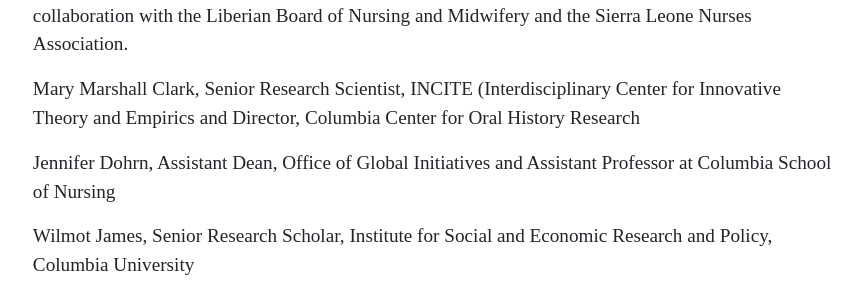
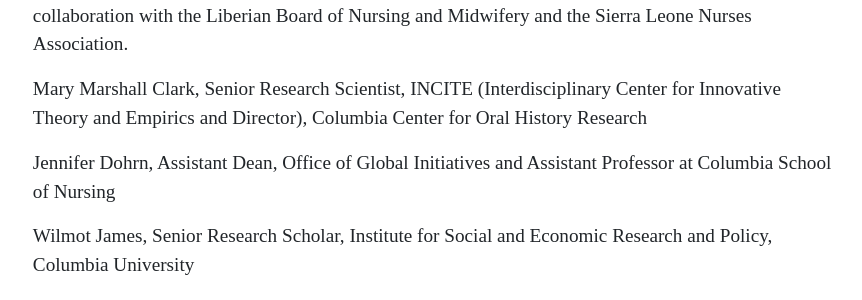
Before and after one commit to elotroalex/frontlines, a Jekyll site: the page built from pages/about.md, in a window 1280 px wide and 900 px high, scrolled down 1281 px. Shown: the part 182-482 px from the top of the window, without its empty margins (204-1066 px from the left). Built offline with Jekyll 4.4.1, drawn with Linux system fonts in a browser that asks for light colours; some web fonts are replaced.

Commit message:
corrected typos

```diff
--- a/pages/about.md
+++ b/pages/about.md
@@ -64,7 +64,7 @@
 
 Mary Marshall Clark, Senior Research Scientist, INCITE
 (Interdisciplinary Center for Innovative Theory and Empirics and
-Director, Columbia Center for Oral History Research
+Director), Columbia Center for Oral History Research
 
 Jennifer Dohrn, Assistant Dean, Office of Global Initiatives and
 Assistant Professor at Columbia School of Nursing
@@ -95,10 +95,9 @@
 
 Mina Shah, GS
 
-Research Associate
+## Research Associate
 
 Erica Anderson, GS
-
 
 ## Student Associates
 
```
